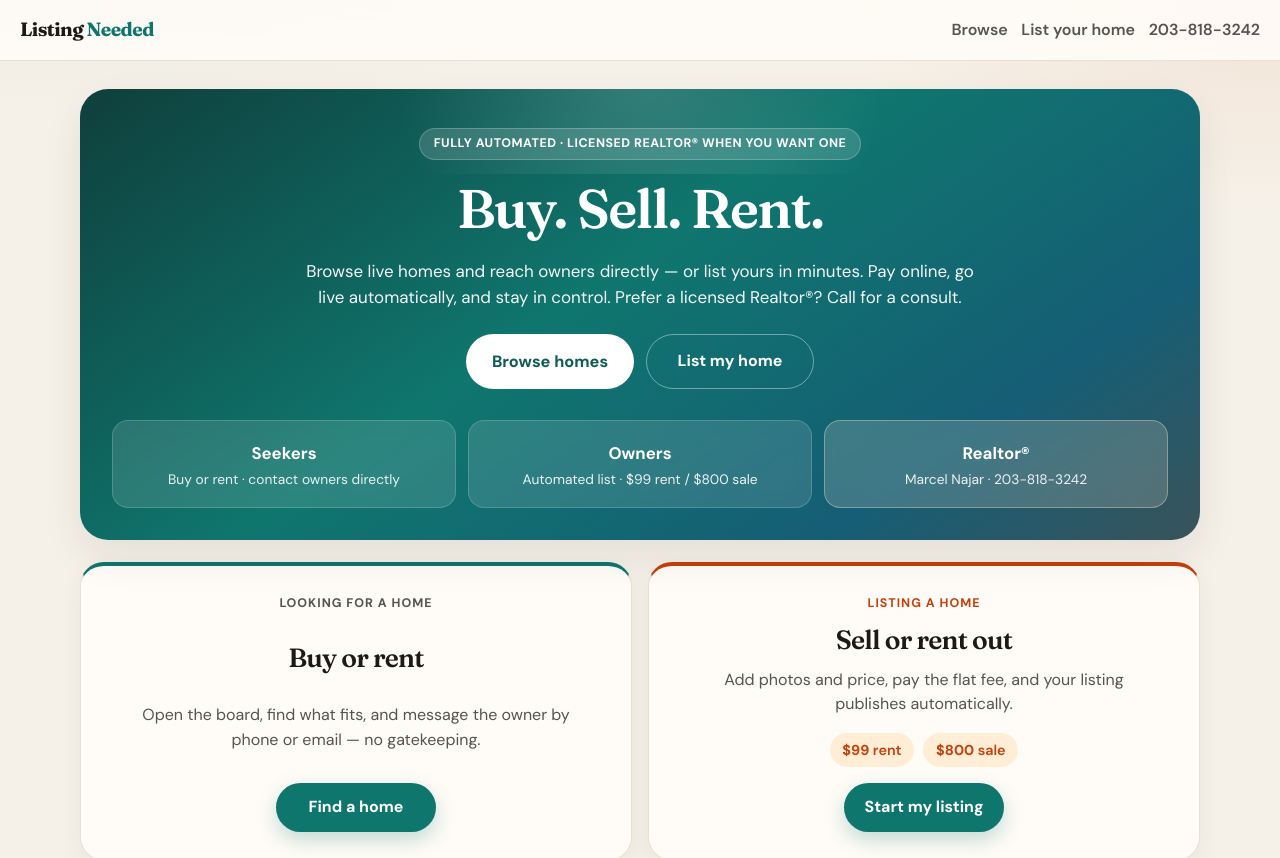
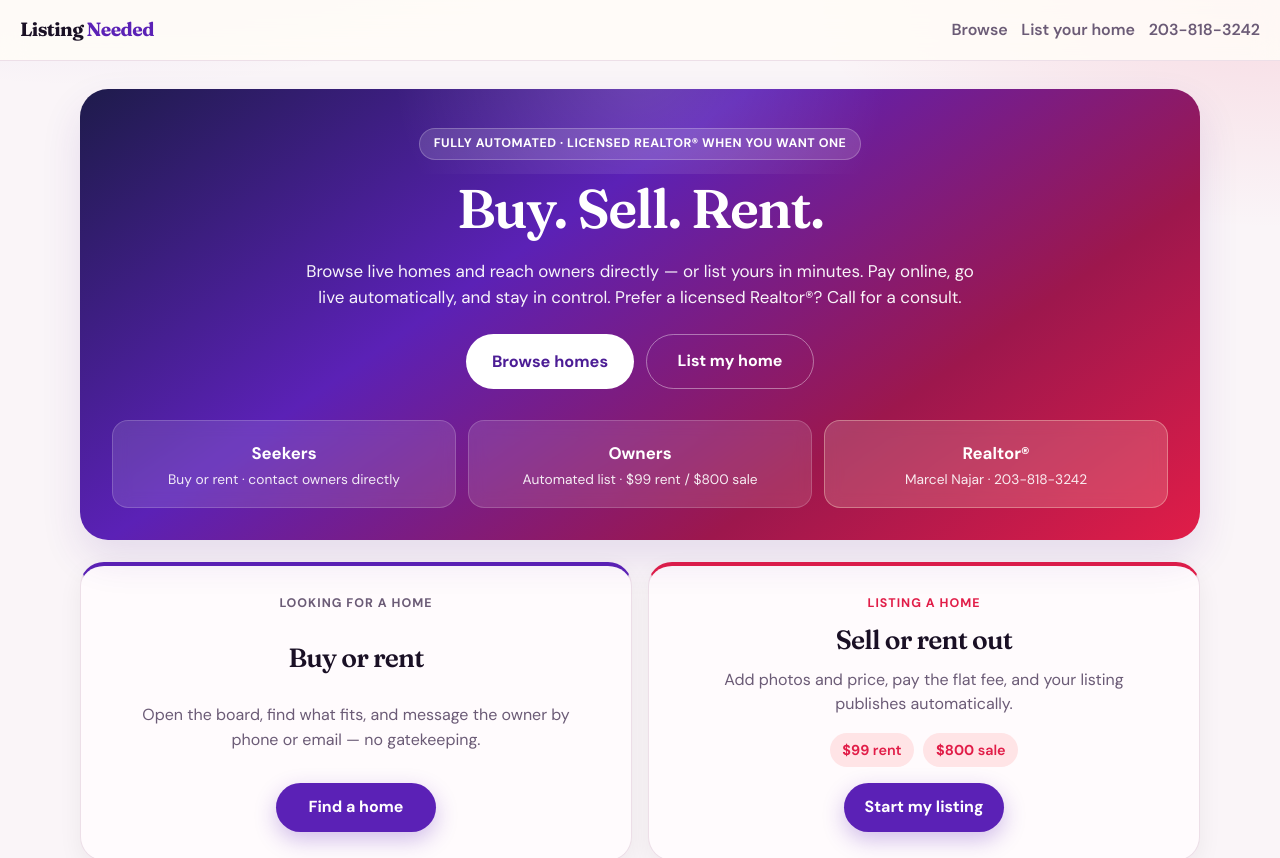
Before and after one commit to bureauficoaacredit-debug/listingneeded, a React (Vite) app: page / in a window 1280 px wide. Shown: the top 858 px of the page. Built offline with nearby package versions, Linux system fonts and the light colour scheme.

Commit message:
design: heart-taking indigo-to-rose color palette

```diff
--- a/src/styles/app.css
+++ b/src/styles/app.css
@@ -1,22 +1,22 @@
 @import url('https://fonts.googleapis.com/css2?family=DM+Sans:ital,opsz,wght@0,9..40,400;0,9..40,500;0,9..40,600;0,9..40,700;1,9..40,400&family=Fraunces:opsz,wght@9..144,500;9..144,600;9..144,700&display=swap');
 
 :root {
-  --ink: #1c1917;
-  --muted: #57534e;
-  --line: #e7e0d5;
-  --bg: #f6f1e8;
-  --bg-deep: #ebe3d6;
-  --card: #fffcf7;
-  --brand: #0f766e;
-  --brand-dark: #0d5c56;
-  --brand-soft: #ccfbf1;
-  --accent: #c2410c;
-  --accent-soft: #ffedd5;
-  --gold: #b45309;
-  --warn: #b45309;
+  --ink: #1a1025;
+  --muted: #6b5b76;
+  --line: #eddfe8;
+  --bg: #faf5f8;
+  --bg-deep: #f3e8ef;
+  --card: #fffbfd;
+  --brand: #5b21b6;
+  --brand-dark: #4c1d95;
+  --brand-soft: #ede9fe;
+  --accent: #e11d48;
+  --accent-soft: #ffe4e6;
+  --gold: #d97706;
+  --warn: #c2410c;
   --radius: 18px;
-  --shadow: 0 18px 40px rgba(28, 25, 23, 0.08);
-  --shadow-soft: 0 8px 24px rgba(28, 25, 23, 0.05);
+  --shadow: 0 18px 40px rgba(76, 29, 149, 0.12);
+  --shadow-soft: 0 8px 24px rgba(26, 16, 37, 0.06);
   font-family: "DM Sans", "Segoe UI", system-ui, -apple-system, sans-serif;
   color: var(--ink);
   background: var(--bg);
@@ -27,8 +27,9 @@
 body {
   margin: 0;
   background:
-    radial-gradient(1200px 500px at 10% -10%, rgba(15, 118, 110, 0.12), transparent 55%),
-    radial-gradient(900px 420px at 100% 0%, rgba(194, 65, 12, 0.08), transparent 50%),
+    radial-gradient(1100px 520px at 8% -12%, rgba(91, 33, 182, 0.16), transparent 55%),
+    radial-gradient(900px 440px at 100% 0%, rgba(225, 29, 72, 0.12), transparent 52%),
+    radial-gradient(700px 360px at 50% 100%, rgba(217, 119, 6, 0.08), transparent 55%),
     var(--bg);
   min-height: 100vh;
 }
@@ -64,7 +65,7 @@ h1, h2, h3 {
   display: inline-flex; align-items: center; justify-content: center; gap: 0.4rem;
   border: none; border-radius: 999px; padding: 0.75rem 1.2rem; font-weight: 700;
   cursor: pointer; background: var(--brand); color: #fff;
-  box-shadow: 0 8px 20px rgba(15, 118, 110, 0.25);
+  box-shadow: 0 8px 22px rgba(91, 33, 182, 0.28);
   transition: transform 0.15s ease, background 0.15s ease;
 }
 .btn:hover { background: var(--brand-dark); text-decoration: none; transform: translateY(-1px); }
@@ -72,7 +73,7 @@ h1, h2, h3 {
   background: transparent; color: var(--ink); border: 1px solid rgba(28, 25, 23, 0.18);
   box-shadow: none;
 }
-.btn.ghost { background: transparent; color: var(--brand); border: 1px solid #99f6e4; box-shadow: none; }
+.btn.ghost { background: transparent; color: var(--brand); border: 1px solid #c4b5fd; box-shadow: none; }
 .btn.big { padding: 0.95rem 1.45rem; font-size: 1.02rem; }
 
 main { width: min(1120px, calc(100% - 2rem)); margin: 0 auto; padding: 1.75rem 0 3.5rem; flex: 1; }
@@ -85,7 +86,7 @@ main { width: min(1120px, calc(100% - 2rem)); margin: 0 auto; padding: 1.75rem 0
   padding: 2.4rem 2rem 2rem;
   border-radius: 28px;
   background:
-    linear-gradient(145deg, #0f3f3c 0%, #0f766e 45%, #155e75 78%, #9a3412 160%);
+    linear-gradient(145deg, #1e1b4b 0%, #5b21b6 38%, #9d174d 72%, #e11d48 100%);
   color: #fff;
   box-shadow: var(--shadow);
   overflow: hidden;
@@ -240,7 +241,7 @@ main { width: min(1120px, calc(100% - 2rem)); margin: 0 auto; padding: 1.75rem 0
 .realtor-band {
   border-radius: 24px;
   padding: 2rem 1.6rem;
-  background: linear-gradient(120deg, #1c1917 0%, #292524 55%, #44403c 100%);
+  background: linear-gradient(120deg, #1e1b4b 0%, #4c1d95 55%, #831843 100%);
   color: #fafaf9;
   box-shadow: var(--shadow);
 }
@@ -274,9 +275,9 @@ main { width: min(1120px, calc(100% - 2rem)); margin: 0 auto; padding: 1.75rem 0
   background: var(--brand-soft); color: var(--brand); font-size: 0.75rem; font-weight: 800;
   text-transform: uppercase; letter-spacing: 0.04em;
 }
-.badge.sale { background: #ecfdf5; color: #047857; }
+.badge.sale { background: #fce7f3; color: #9d174d; }
 .price { font-size: 1.25rem; font-weight: 800; margin: 0.4rem 0; }
-.thumb { height: 160px; background: #d6ebe7; object-fit: cover; width: 100%; }
+.thumb { height: 160px; background: #ede9fe; object-fit: cover; width: 100%; }
 .thumb.empty { display: grid; place-items: center; color: var(--muted); font-weight: 600; }
 
 .form {
```
